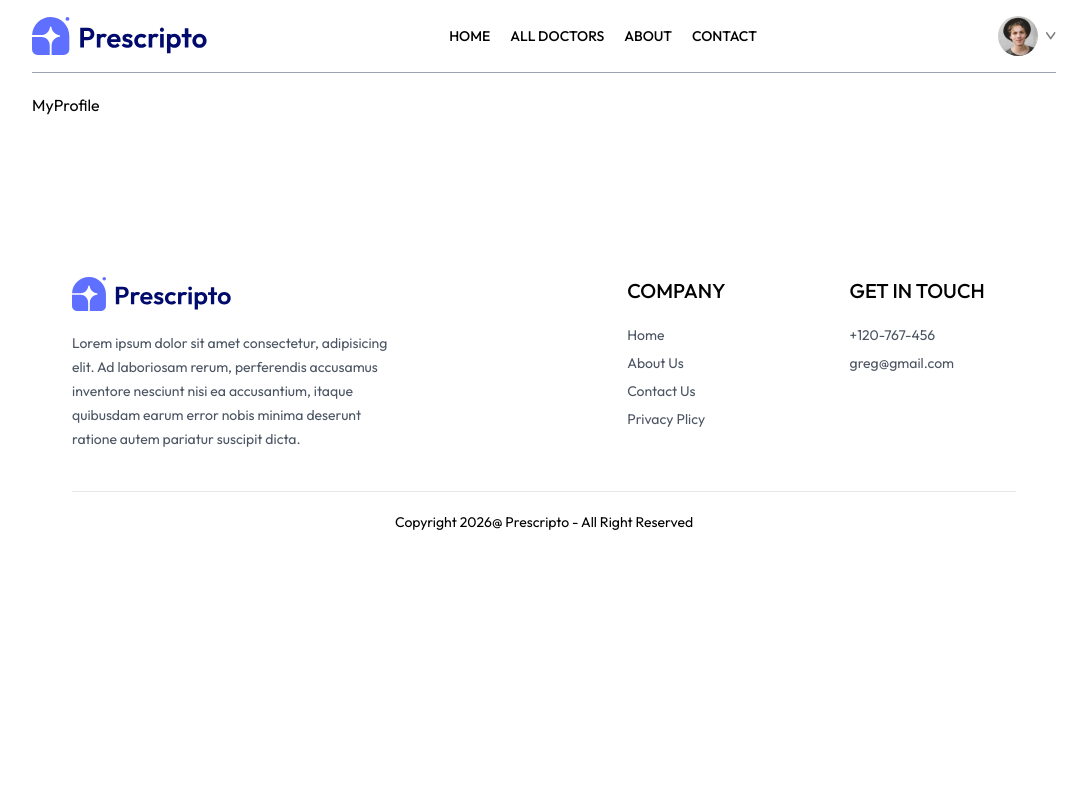
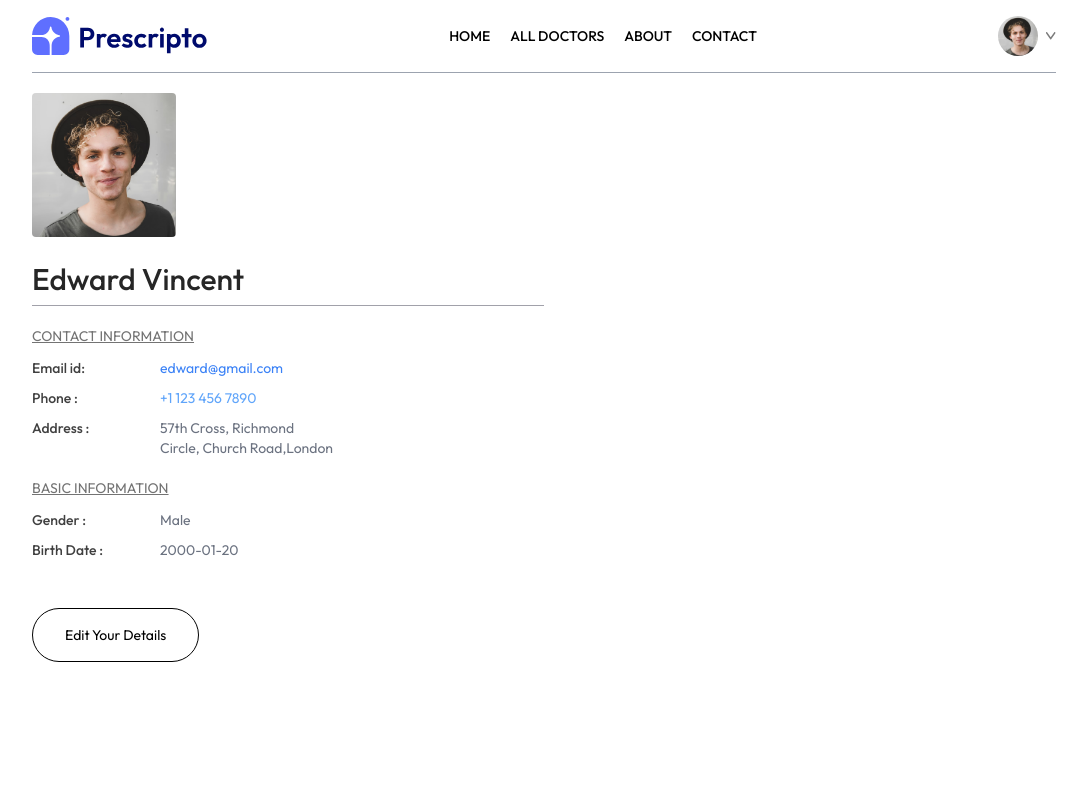
Before and after one commit to Anmol-rajput20/doctor-appointment-booking-system, a React (Vite) app in the folder frontend/: page /my-profile in a window 1280 px wide. Shown: the top 800 px of the page, without its empty margins (96-1183 px from the left). Built offline with nearby package versions, Linux system fonts and the light colour scheme.

Commit message:
Implement user profile page with edit functionality

```diff
--- a/frontend/src/pages/MyProfile.jsx
+++ b/frontend/src/pages/MyProfile.jsx
@@ -1,8 +1,90 @@
 import React from 'react'
+import { assets } from '../assets/assets_frontend/assets'
+import { useState } from 'react'
 
 const MyProfile = () => {
+
+  const [userData,setUserData] = useState({
+    names:"Edward Vincent",
+    image: assets.profile_pic,
+    email: "edward@gmail.com",
+    phone: "+1  123 456 7890",
+    address: {
+      line1:"57th Cross, Richmond",
+      line2:"Circle, Church Road,London"
+    },
+    gender:"Male",
+    dob:'2000-01-20'
+  })
+
+  const [isEdit,setIsEdit] = useState(false)
+
   return (
-    <div>MyProfile</div>
+    <div className='max-w-lg flex flex-col gap-2 text-sm'>
+      <img className='w-36 rounded' src={userData.image}></img>
+      {
+        isEdit ?
+        <input className='bg-gray-50 text-3xl font-medium max-w-60 mt-4' type="text" value={userData.names} onChange={e => setUserData(prev => ({...prev,names:e.target.value}))}></input> :
+        <p className='font-medium text-3xl text-neutral-800 mt-4'>{userData.names}</p>
+      }
+
+      <hr className='bg-zinc-400 h-[1px] border-none'/>
+      <div>
+        <p className='text-neutral-500 underline mt-3'>CONTACT INFORMATION</p>
+        <div className='grid grid-cols-[1fr_3fr] gap-y-2.5 mt-3 text-neutral-700 '>
+          <p className='font-medium'>Email id:</p>
+          <p className='text-blue-500'>{userData.email}</p>
+          <p className='font-medium'>Phone :</p>
+          {
+            isEdit ?
+            <input className='bg-gray-100 max-w-52' type="text" value={userData.phone} onChange={e => setUserData(prev => ({...prev,phone:e.target.value}))}></input> :
+            <p className='text-blue-400'>{userData.phone}</p>
+          }
+          <p className='font-medium'>Address :</p>
+          {
+            isEdit ?
+            <p>
+              <input className='bg-gray-50' onChange={(e) => setUserData(prev => ({...prev,address: {...prev.address, line1: e.target.value }}))} value={userData.address.line1} type='text'></input>
+              <br/>
+              <input className='bg-gray-50' onChange={(e) => setUserData(prev => ({...prev,address: {...prev.address, line2: e.target.value }}))} value={userData.address.line2} type='text'></input>
+            </p> :
+            <p className='text-gray-500'>{userData.address.line1}
+               <br/>
+               {userData.address.line2}
+            </p>
+          }
+        </div>
+      </div>
+
+      <div>
+        <p className='text-neutral-500 underline mt-3'>BASIC INFORMATION</p>
+        <div className='grid grid-cols-[1fr_3fr] gap-y-2.5 mt-3 text-neutral-700 '>
+          <p className='font-medium'>Gender :</p>
+          {
+            isEdit ?
+            <select className='max-w-20 bg-gray-100' onChange={(e) => setUserData(prev => ({...prev,gender: e.target.value}))} value={userData.gender}>
+              <option value="male">Male</option>
+              <option value="female">Female</option>
+            </select> :
+            <p className='text-gray-500'>{userData.gender}</p>
+          }
+          <p className='font-medium'>Birth Date :</p>
+          {
+            isEdit ?
+            <input className='max-w-40 bg-gray-100' type='date' onChange={(e) => setUserData(prev => ({...prev,dob: e.target.value}))} value={userData.dob} ></input> :
+            <p className='text-gray-500'>{userData.dob}</p>
+          }
+        </div>
+      </div>
+
+      <div className='mt-10'>
+        {
+          isEdit ?
+          <button className='border border-black px-8 py-4 rounded-full text-sm hover:bg-black hover:text-white transition-all duration-500' onClick={() => setIsEdit(false)}>Save Information</button> :
+          <button className='border border-black px-8 py-4 rounded-full text-sm hover:bg-black hover:text-white transition-all duration-500' onClick={() => setIsEdit(true)}>Edit Your Details</button>
+        }
+      </div>
+    </div>
   )
 }
 
```
